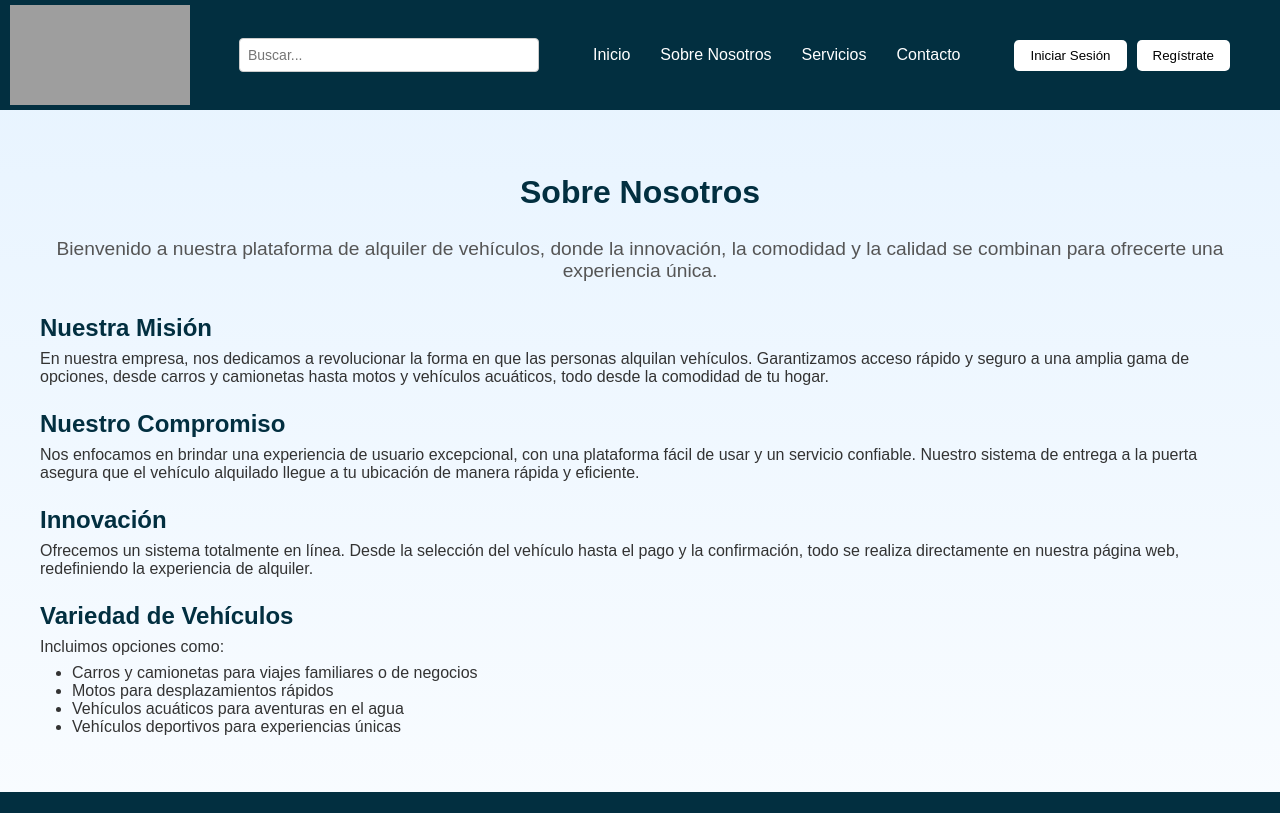
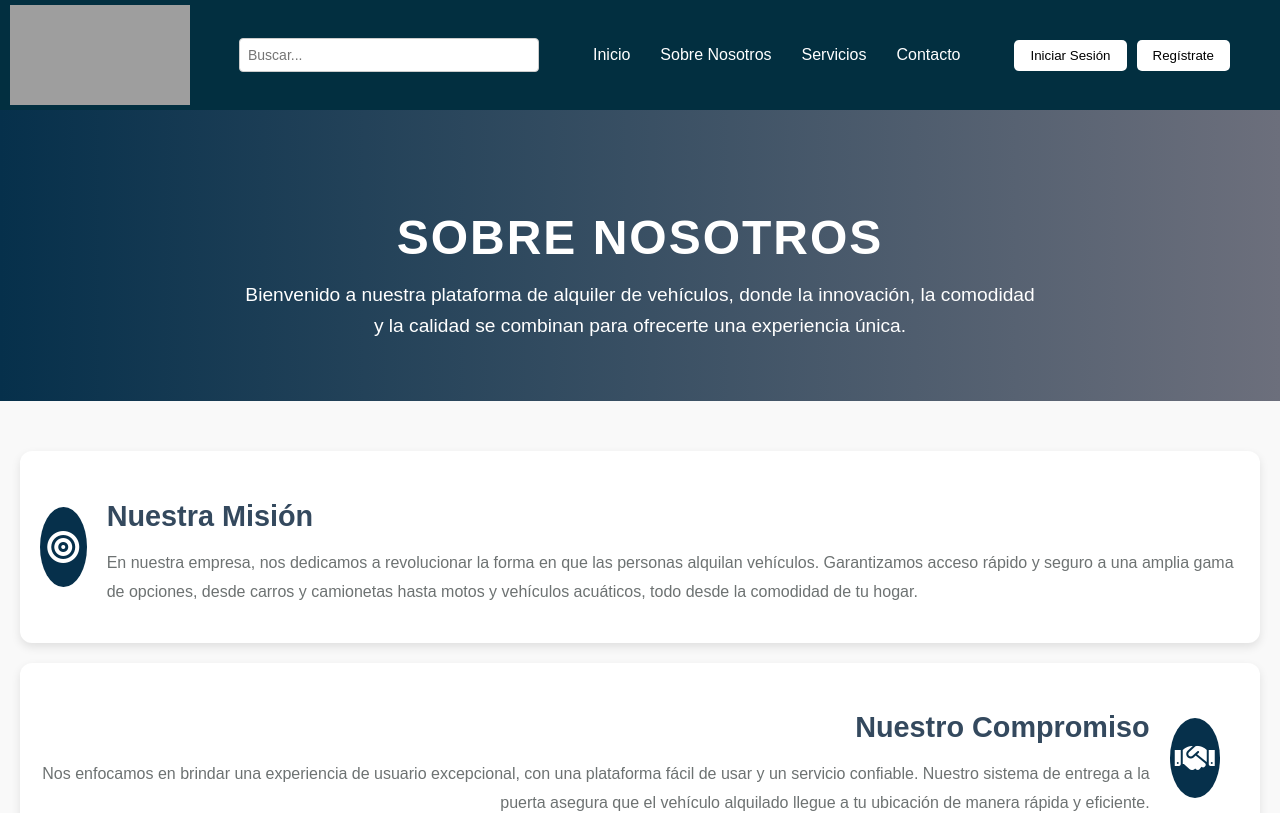
Before and after one commit to JhonnyGod/Drive-Now-Frontend, a React (Create React App) app in the folder drive-now/: page /about in a window 1280 px wide. Shown: the top 813 px of the page. Built offline with nearby package versions, Linux system fonts and the light colour scheme; grey boxes are pictures that could not be loaded; a web font is replaced by a local one.

Commit message:
implementacion de funcionalidades

```diff
--- a/drive-now/src/App.js
+++ b/drive-now/src/App.js
@@ -8,6 +8,7 @@ import Settings from '../src/pages/Settings/settings';
 import ResultsPage from './pages/Search/search';
 import HomeEdition from './pages/Homepage/homeedition';
 import About from './pages/Homepage/about';
+import Service from './pages/Homepage/service';
 
 const App = () => {
   return (
@@ -22,6 +23,7 @@ const App = () => {
 
           <Route path="/homeedition" element={<HomeEdition/>}/>
           <Route path="/about" element={<About/>}/>
+          <Route path="/service" element={<Service/>}/>
 
         </Routes>
     </Router>
--- a/drive-now/src/components/Settings-pages/add-modal/add-modal.jsx
+++ b/drive-now/src/components/Settings-pages/add-modal/add-modal.jsx
@@ -7,6 +7,7 @@ import convertImageToWebp from "../../../utils/convertwebp";
 //todo: Hacer el formulario anti imbéciles, es decir, cambiar los inputs por comboboxes
 //TODO: Cuando se agregan vehículos, el tipo debe ser el exacto de la bd, (Coche, Moto, Camioneta), voy a cambiarlo por Comboboxes
 //* Si no no se muestran.
+// completado jhonny traga bolas perra
 const AddModal = ({ closeModal }) => {
     const [formData, setFormData] = useState({
         nombre: '',
@@ -183,15 +184,21 @@ const AddModal = ({ closeModal }) => {
                             </label>
                             <label htmlFor="tipo">
                                 Tipo
-                                <input
+                                <select
                                     id="tipo"
                                     className="form-input"
                                     type="text"
                                     name="tipo"
                                     value={formData.tipo}
                                     onChange={handleChange}
-                                />
+                                >
+                                    <option value="" disabled>Selecciona el tipo</option>
+                                    <option value="Coche">Coche</option>
+                                    <option value="Camioneta">Camioneta</option>
+                                    <option value="Moto">Moto</option>
+                                </select>
                             </label>
+
                             <label htmlFor="modelo">
                                 Modelo
                                 <input
--- a/drive-now/src/components/header/header.css
+++ b/drive-now/src/components/header/header.css
@@ -56,13 +56,14 @@
     align-items: center;
     gap: 10px;
 
+
 }
 
 .buttonsUser button {
     padding: 8px 16px;
     border: none;
     border-radius: 5px;
-    cursor: pointer;
+
 
 }
 
@@ -71,6 +72,7 @@
     color: #fff;
     font-family: 'Lucida Bright', sans-serif;
     border: 5px solid #feffff;
+
 }
 
 .buttonLogin:hover {
@@ -165,3 +167,24 @@
     margin-top: -20px;
     text-align: center;
 }
+
+
+
+
+
+
+
+
+
+
+
+
+
+
+
+
+
+
+
+
+/*estilo para la ventana contacto*/
--- a/drive-now/src/components/header/header.jsx
+++ b/drive-now/src/components/header/header.jsx
@@ -93,6 +93,11 @@ function Header() {
     navigate('/about')
   }
 
+  const service = () => {
+    navigate('/service')
+  }
+
+
   return (
     <div className="main-screen">
       <header className="header">
@@ -118,9 +123,9 @@ function Header() {
 
         <nav className="nav">
           <ul>
-            <li><a href="#home">Inicio</a></li>
-            <li><a onClick={about}>Sobre Nosotros</a></li>
-            <li><a href="#services">Servicios</a></li>
+            <li><a href="#home" onClick={goHome}>Inicio</a></li>
+            <li><a href="#about" onClick={about}>Sobre Nosotros</a></li>
+            <li><a href="#services" onClick={service}>Servicios</a></li>
             <li><a href="#contact">Contacto</a></li>
 
           </ul>
--- a/drive-now/src/pages/Homepage/about.jsx
+++ b/drive-now/src/pages/Homepage/about.jsx
@@ -9,52 +9,54 @@ const About = () => {
     <div>
       <Header />
       <main className="about-main-content">
-        <section className="about-container">
-          <div className="about-header">
+        <section className="about-hero">
           <h2>Sobre Nosotros</h2>
           <p>
           Bienvenido a nuestra plataforma de alquiler de vehículos, donde la innovación, la comodidad y la calidad
           se combinan para ofrecerte una experiencia única.
           </p>
+        </section>
+
+        <section className="about-info-stacked">
+          <div className="info-section">
+            <div className="icon-wrapper">
+              <i className="fas fa-bullseye"></i>
             </div>
-
-          <div className="about-content">
-            <section className="about-section">
+            <div className="info-text">
               <h3>Nuestra Misión</h3>
               <p>
                 En nuestra empresa, nos dedicamos a revolucionar la forma en que las personas alquilan vehículos.
                 Garantizamos acceso rápido y seguro a una amplia gama de opciones, desde carros y camionetas hasta motos
                 y vehículos acuáticos, todo desde la comodidad de tu hogar.
               </p>
-            </section>
+            </div>
+          </div>
 
-            <section className="about-section">
+          <div className="info-section reverse">
+            <div className="info-text">
               <h3>Nuestro Compromiso</h3>
               <p>
                 Nos enfocamos en brindar una experiencia de usuario excepcional, con una plataforma fácil de usar y un
                 servicio confiable. Nuestro sistema de entrega a la puerta asegura que el vehículo alquilado llegue a tu
                 ubicación de manera rápida y eficiente.
               </p>
-            </section>
+            </div>
+            <div className="icon-wrapper">
+              <i className="fas fa-handshake"></i>
+            </div>
+          </div>
 
-            <section className="about-section">
+          <div className="info-section">
+            <div className="icon-wrapper">
+              <i className="fas fa-lightbulb"></i>
+            </div>
+            <div className="info-text">
               <h3>Innovación</h3>
               <p>
               Ofrecemos un sistema totalmente en línea. Desde la selección del vehículo hasta el pago y la confirmación,
               todo se realiza directamente en nuestra página web, redefiniendo la experiencia de alquiler.
               </p>
-            </section>
-
-            <section className="about-section">
-              <h3>Variedad de Vehículos</h3>
-              <p>Incluimos opciones como:</p>
-              <ul>
-                <li>Carros y camionetas para viajes familiares o de negocios</li>
-                <li>Motos para desplazamientos rápidos</li>
-                <li>Vehículos acuáticos para aventuras en el agua</li>
-                <li>Vehículos deportivos para experiencias únicas</li>
-              </ul>
-            </section>
+            </div>
           </div>
         </section>
       </main>
--- a/drive-now/src/pages/Homepage/homeedition.css
+++ b/drive-now/src/pages/Homepage/homeedition.css
@@ -26,49 +26,224 @@
   }
 
 
+
+
+
+
+
+
+
+
+
+
+
+
+
+
+
+/*estilo about*/
+/* about.css */
 .about-main-content {
-    padding: 2rem;
-    max-width: 1200px;
+  font-family: 'Poppins', sans-serif;
+  color: #2c3e50;
+}
+
+/* Hero Section */
+.about-hero {
+  background: linear-gradient(to right, #06304b, #6c6f7c);
+  color: white;
+  text-align: center;
+  padding: 60px 20px;
+}
+
+.about-hero h2 {
+  font-size: 3rem;
+  margin-bottom: 15px;
+  text-transform: uppercase;
+  letter-spacing: 2px;
+}
+
+.about-hero p {
+  font-size: 1.2rem;
+  line-height: 1.6;
+  max-width: 800px;
   margin: 0 auto;
 }
 
-  .about-container {
-    margin-top: 2rem;
+/* Info Section (Stacked) */
+.about-info-stacked {
+  padding: 50px 20px;
+  background: #f9f9f9;
 }
 
-  .about-header {
-    text-align: center;
-    margin-bottom: 2rem;
+.info-section {
+  display: flex;
+  align-items: center;
+  background: white;
+  border-radius: 12px;
+  box-shadow: 0 4px 10px rgba(0, 0, 0, 0.1);
+  margin-bottom: 20px;
+  padding: 20px;
+  transition: transform 0.3s ease, box-shadow 0.3s ease;
 }
 
-  .about-header h2 {
-    font-size: 2rem;
-    color: #022f40;
+.info-section:hover {
+  transform: scale(1.03);
+  box-shadow: 0 6px 16px rgba(0, 0, 0, 0.15);
 }
 
-  .about-header p {
+.icon-wrapper {
+  width: 80px;
+  height: 80px;
+  background: #06304b;
+  border-radius: 50%;
+  display: flex;
+  justify-content: center;
+  align-items: center;
+  margin-right: 20px;
+}
+
+.icon-wrapper i {
+  font-size: 2rem;
+  color: white;
+}
+
+.info-text h3 {
+  font-size: 1.8rem;
+  color: #34495e;
+  margin-bottom: 10px;
+}
+
+
+
+
+
+
+.info-text p {
+  font-size: 1rem;
+  line-height: 1.8;
+  color: #6d7272;
+}
+
+/* Reverse layout for the middle section */
+.info-section.reverse {
+  flex-direction: row; /* Aseguramos que mantenga el mismo orden: ícono antes que el texto */
+}
+
+.info-section.reverse .icon-wrapper {
+  margin-right: 20px; /* Espaciado entre ícono y texto */
+  margin-left: 20px; /* Eliminamos el margen adicional */
+}
+
+.info-section.reverse .info-text {
+  text-align: right; /* Alineamos el texto correctamente */
+}
+
+/* Responsiveness */
+@media (max-width: 768px) {
+  .info-section {
+    flex-direction: column;
+    text-align: center;
+  }
+
+  .info-section.reverse {
+    flex-direction: column;
+  }
+
+  .icon-wrapper {
+    margin: 0 auto 15px;
+  }
+}
+
+
+
+
+
+
+
+
+
+
+
+
+
+
+
+
+
+
+
+
+  /*la parte del diseño de service */
+
+.services-main-content {
+  padding: 50px 20px;
+  font-family: 'Poppins', sans-serif;
+  background: linear-gradient(to bottom, #f7f8fa, #ffffff);
+}
+
+.services-container {
+  max-width: 1200px;
+  margin: 0 auto;
+  text-align: center;
+}
+
+.services-header h2 {
+  font-size: 3rem;
+  color: #333;
+  margin-bottom: 10px;
+  text-transform: uppercase;
+  letter-spacing: 2px;
+}
+
+.services-header p {
   font-size: 1.2rem;
   color: #555;
+  margin-bottom: 40px;
 }
 
-  .about-section {
-    margin-bottom: 1.5rem;
+.services-grid {
+  display: grid;
+  grid-template-columns: repeat(auto-fit, minmax(250px, 1fr));
+  gap: 20px;
 }
 
-  .about-section h3 {
-    font-size: 1.5rem;
-    color: #022f40;
-    margin-bottom: 0.5rem;
+.service-card {
+  background: #ffffff;
+  border-radius: 10px;
+  box-shadow: 0 4px 8px rgba(0, 0, 0, 0.1);
+  padding: 20px;
+  transition: transform 0.3s ease, box-shadow 0.3s ease;
 }
 
-  .about-section p,
-  .about-section ul {
-    font-size: 1rem;
-    color: #333;
-    margin: 0.5rem 0;
+.service-card:hover {
+  transform: translateY(-10px);
+  box-shadow: 0 6px 12px rgba(0, 0, 0, 0.15);
 }
 
-  .about-section ul {
-    list-style-type: disc;
-    padding-left: 2rem;
+.service-icon {
+  font-size: 3rem;
+  color: #ff5722;
+  margin-bottom: 15px;
 }
+
+.service-card h3 {
+  font-size: 1.5rem;
+  color: #222;
+  margin-bottom: 10px;
+}
+
+.service-card p {
+  font-size: 1rem;
+  color: #666;
+  line-height: 1.6;
+}
+
+/* Animaciones */
+.service-card:hover .service-icon {
+  color: #ff3d00;
+}
+
+.service-card:hover h3 {
+  color: #ff3d00;
+}
--- /dev/null
+++ b/drive-now/src/pages/Homepage/service.jsx
@@ -0,0 +1,68 @@
+// src/pages/services.jsx
+import React from "react";
+import Header from "../../components/header/header";
+import Footer from "../../components/Footer/Footer";
+import "./homeedition.css";
+
+const Services = () => {
+  return (
+    <div>
+      <Header />
+      <main className="services-main-content">
+        <section className="services-container">
+          <div className="services-header">
+            <h2>Servicios</h2>
+            <p>
+              Ofrecemos una experiencia única para que alquilar un vehículo sea cómodo, rápido y emocionante. Conoce lo que nos hace diferentes.
+            </p>
+          </div>
+
+          <div className="services-grid">
+            <div className="service-card">
+              <div className="service-icon">
+                <i className="fas fa-globe"></i>
+              </div>
+              <h3>Alquiler 100% en Línea</h3>
+              <p>
+                Realiza todo el proceso de alquiler desde nuestra plataforma, de forma segura y sin complicaciones.
+              </p>
+            </div>
+
+            <div className="service-card">
+              <div className="service-icon">
+                <i className="fas fa-truck"></i>
+              </div>
+              <h3>Entrega a Domicilio</h3>
+              <p>
+                Recibe el vehículo en la puerta de tu casa o en la ubicación que prefieras, sin costo adicional.
+              </p>
+            </div>
+
+            <div className="service-card">
+              <div className="service-icon">
+                <i className="fas fa-headset"></i>
+              </div>
+              <h3>Soporte al Cliente</h3>
+              <p>
+                Estamos aquí para ayudarte en cada paso, con atención personalizada las 24 horas.
+              </p>
+            </div>
+
+            <div className="service-card">
+              <div className="service-icon">
+                <i className="fas fa-car"></i>
+              </div>
+              <h3>Variedad de Vehículos</h3>
+              <p>
+                Encuentra el vehículo perfecto para cualquier ocasión: trabajo, aventura o lujo.
+              </p>
+            </div>
+          </div>
+        </section>
+      </main>
+      <Footer />
+    </div>
+  );
+};
+
+export default Services;
```
Lines whose indentation alone changed are shown as unchanged.
